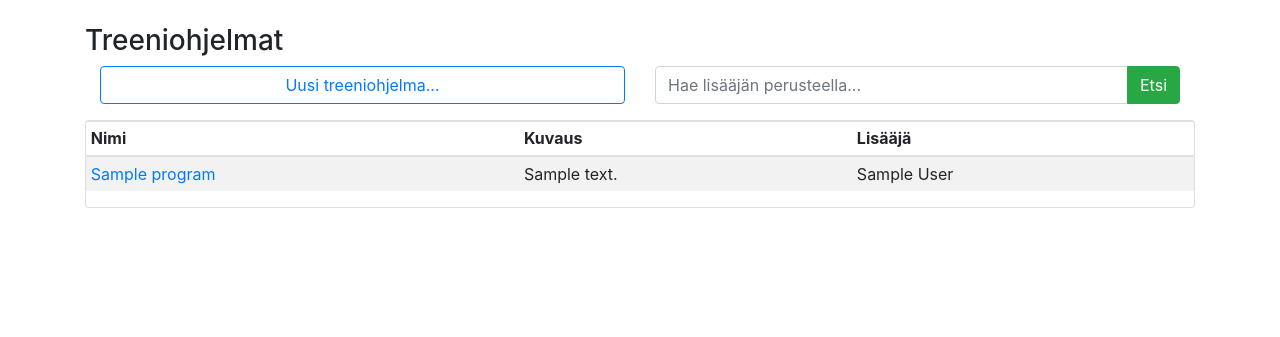
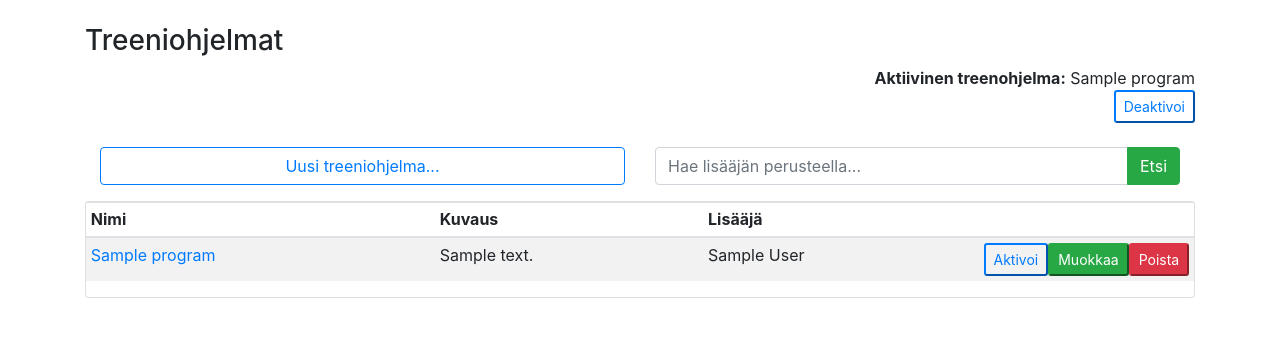
Before and after one commit to jkotima/treenikirjuri, a Flask app: page /programs/ in a window 1280 px wide. Shown: the part 56-393 px from the top of the page. Run offline with Flask 2, Linux system fonts and the light colour scheme; a user stored in the database is signed in; tables that the repository leaves empty hold one stand-in row (values such as "Sample post"); some libraries are stand-ins or nearby versions.

Commit message:
feature to activate/deactivate program

```diff
--- a/application/auth/models.py
+++ b/application/auth/models.py
@@ -1,5 +1,6 @@
 from application import db
 from application.models import Base
+from application.programs.models import Programs
 
 class Users(Base):
 
@@ -8,11 +9,13 @@ class Users(Base):
     name = db.Column(db.String(144), nullable=False)
     username = db.Column(db.String(144), nullable=False)
     password = db.Column(db.String(144), nullable=False)
-    active_program = db.Column(db.Integer, db.ForeignKey('programs.id'),
-                        nullable=True)
 
     exercises = db.relationship('Exercises', backref='Users', lazy=True)
     events = db.relationship('Events', backref='Users', lazy=True)
+    #programs = db.relationship('Programs', backref='Users', lazy=True)
+
+    active_program = db.Column(db.Integer, db.ForeignKey('programs.id'),
+                        nullable=True)
 
     def __init__(self, name, username, password):
         self.name = name
@@ -30,3 +33,12 @@ class Users(Base):
 
     def is_authenticated(self):
         return True
+
+    def get_active_program(self):
+        return Programs.query.get(self.active_program)
+
+    def get_active_program_name(self):
+        if self.get_active_program():
+            return self.get_active_program().name
+        else:
+            return None
--- a/application/events/models.py
+++ b/application/events/models.py
@@ -13,8 +13,6 @@ class Events(Base):
     user_id = db.Column(db.Integer, db.ForeignKey('accounts.id'),
                         nullable=False)
 
-    users = db.relationship('Users', backref='Events', lazy=True)
-
     def __init__(self, user_id):
         self.user_id = user_id
 
--- a/application/programs/models.py
+++ b/application/programs/models.py
@@ -12,10 +12,19 @@ class Programs(Base):
     created_by = db.Column(db.Integer, db.ForeignKey('accounts.id'),
                     nullable=False)
 
+    #users = db.relationship('Users', backref='Programs', lazy=True)
+
     def __init__(self, user_id, name, description):
         self.created_by = user_id
         self.name = name
         self.description = description
+
+    # set active_program null from those users having selected this
+    # as active_program
+    def set_references_null(self):
+        stmt = text("UPDATE accounts SET active_program = NULL"
+                    " WHERE active_program = :id").params(id=self.id)
+        db.engine.execute(stmt)
 
     @staticmethod
     def find_programs_by_creators_name(created_by):
--- a/application/programs/views.py
+++ b/application/programs/views.py
@@ -19,7 +19,9 @@ def programs_index():
     else:
         p = Programs.find_programs_by_creators_name(created_by)
 
-    return render_template("programs/list.html", programs = p, form = ProgramFilterForm())
+    return render_template("programs/list.html",
+     programs = p, form = ProgramFilterForm(),
+      active_program_name = current_user.get_active_program_name())
 
 @app.route("/programs/new/")
 @login_required
@@ -42,13 +44,13 @@ def programs_create():
     return redirect(url_for("programs_edit", program_id = p.id))
 
 @app.route("/programs/edit/<program_id>/", methods=["GET"])
-#@login_required
+@login_required
 def programs_edit(program_id):
     p = Programs.query.get(program_id)
 
     #authorization
-    #if p.created_by != current_user.id:
-    #    return redirect(url_for("programs_index"))
+    if p.created_by != current_user.id:
+        return redirect(url_for("programs_index"))
 
     exerciseform = AddExerciseToWorkoutForm()
     exerciseform.exercise.choices = [(g.id, g.name) for g in Exercises.query.all()]
@@ -72,3 +74,40 @@ def programs_add_workout(program_id):
     db.session().commit()
 
     return redirect(url_for("programs_edit", program_id=program_id))
+
+@app.route("/programs/activate/<program_id>/", methods=["POST"])
+@login_required
+def programs_activate(program_id):
+    current_user.active_program = program_id
+    db.session().commit()
+
+    return redirect(url_for("programs_index"))
+
+@app.route("/programs/deactivate/", methods=["POST"])
+@login_required
+def programs_deactivate():
+    current_user.active_program = None
+    db.session().commit()
+
+    return redirect(url_for("programs_index"))
+
+@app.route("/programs/delete/<program_id>/", methods=["POST"])
+@login_required
+def programs_delete(program_id):
+    p = Programs.query.get(program_id)
+
+    #authorization
+    if p.created_by != current_user.id:
+        return redirect(url_for("programs_index"))
+
+    #null Users.active_programs pointing to this program
+    p.set_references_null()
+
+    #delete all workouts of this program
+    Workouts.query.filter(Workouts.program_id == program_id).\
+        delete(synchronize_session=False)
+
+    db.session.delete(p)
+    db.session.commit()
+
+    return redirect(url_for("programs_index"))
--- a/application/templates/programs/list.html
+++ b/application/templates/programs/list.html
@@ -1,8 +1,25 @@
 {% extends "layout.html" %}
 
 {% block body %}
+
 <h3>Treeniohjelmat</h3>
 
+<div class="row">
+  <div class="col text-right">
+    {% if active_program_name %}
+    <b>Aktiivinen treenohjelma:</b> {{ active_program_name }}
+    <form method="POST" action="{{ url_for('programs_deactivate') }}">
+      <button type="submit" class="btn-sm btn-outline-primary">Deaktivoi</button>
+    </form>
+    {% else %}
+    <b>Ei aktiivista treeniohjelmaa</b>
+    <br><i>(Aktivoi treeniohjelma alapuolelta)</i>
+
+    {% endif %}
+  </div>
+</div>
+
+<br>
 <div class="container">
     <div class="row">
       <div class="col"><a type="button" href="{{ url_for('programs_form') }}" class="btn btn-outline-primary btn-block">Uusi treeniohjelma...</a></div>
@@ -29,6 +46,7 @@
             <th>Nimi</th>
             <th>Kuvaus</th>
             <th>Lisääjä</th>
+            <th></th>
           </tr>
           {% else %}
           <i>ei tuloksia</i>
@@ -40,6 +58,24 @@
             <td><a href="/programs/edit/{{ program.id }}">{{ program.name }}</a></td>
             <td>{{ program.description }}</td>
             <td>{{ program.creators_name }}</td>
+            <td style="text-align:right" class="col-md-1">
+
+              <div class="btn-group btn-group-toggle" data-toggle="buttons">
+                <form method="POST" action="{{ url_for('programs_activate', program_id=program.id) }}">
+                  <button type="submit" class="btn-sm btn-outline-primary">Aktivoi</button>
+                </form>
+                {% if program.created_by == current_user.id %}
+                <form method="GET" action="{{ url_for('programs_edit', program_id=program.id) }}">
+                  <button type="submit" class="btn-sm btn-success">Muokkaa</button>
+                </form>
+                <form method="POST" action="{{ url_for('programs_delete', program_id=program.id) }}">
+                  <button type="submit" class="btn-sm btn-danger">Poista</button>
+                </form>
+                {% endif %}
+              </div>
+
+
+            </td>
            </tr>
           {% endfor %}
 
```
